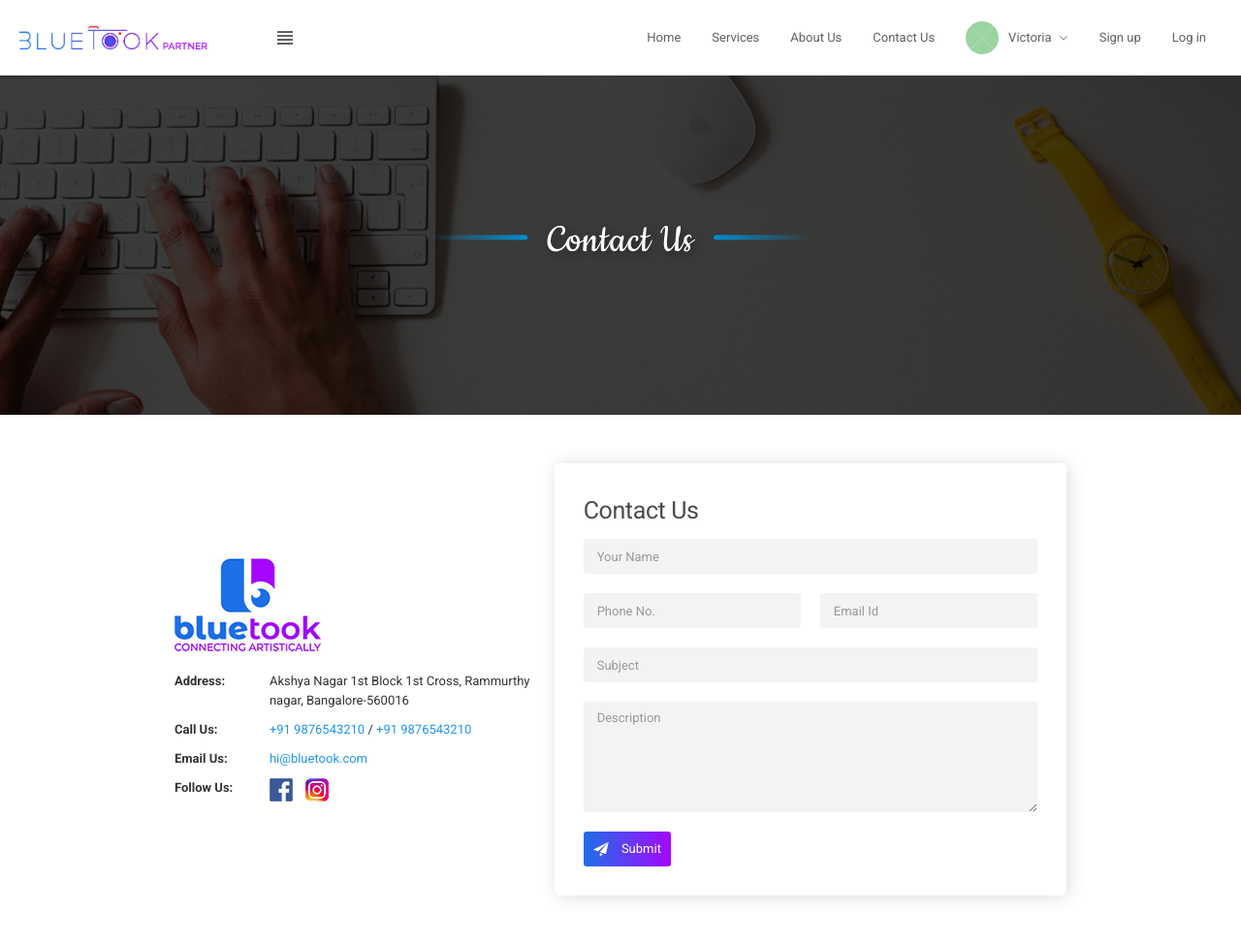
After one commit to idenisysinc/BlueTook, a PHP site: page /contact-us.php in a window 1280 px wide. The commit adds this page. Shown: the top 973 px of the page at 97% size. Run offline with PHP 8.4, Linux system fonts and the light colour scheme; some libraries are stand-ins or nearby versions.

Commit message:
Contact Us and About Bluetook UI

```diff
--- a/assets/css/custom.css
+++ b/assets/css/custom.css
@@ -1179,6 +1179,20 @@
     color: #fff!important;
 }*/
 /*------- /fullcalendar css---------*/
+.contc-details input, .contc-details textarea{
+	background-color: #f3f3f5;
+	color: #4b4b4b;
+	border: 0;
+}
+.map-details{
+	height: 250px;
+}
+.map-details iframe{
+	width: 100%;
+}
+.cust-line-ht{
+	line-height: 1.2em;
+}
 /*------- Media Query --------*/
 @media(min-width: 1025px){
 	.show-desktop{
@@ -1200,12 +1214,18 @@
 	.border-rt1{
 		border-right: 1px solid #777
 	}
+	/*.desk-view{
+		display: block;
+	}*/
+	.mob-view{
+		display: none;
+	}
 }
 @media(max-width: 991px){
 	.left-border{
 	border-left:none;
-}
-.top-border{
+	}
+	.top-border{
 	border-top: 1px solid #ddd;
 	}
 	.border-rt1{
@@ -1213,6 +1233,18 @@
 	}
 	.tab-mt20{
 		margin-top: 20px;
+	}
+	.contc-details{
+		margin-top: 30px;
+	}
+	.sm-view-mt{
+		margin-top: 30px;
+	}
+	.desk-view{
+		display: none;
+	}
+	.mob-view{
+		display: block;
 	}
 }
 @media (min-width: 768px){
--- /dev/null
+++ b/contact-us.php
@@ -0,0 +1,132 @@
+
+	<?php include('header.php') ?>
+	<!-- /main navbar -->
+
+
+	<!-- Page content -->
+	<div class="page-content bg-white">
+
+		<!-- Main content -->
+		<div class="content-wrapper">
+			<div class="cover-bg-div position-relative">
+				<div class="bg-img-overlay"></div>
+				<img src="assets/images/contactus-banner.jpg" alt="BG Image" class="img-fluid bg-image subs-img">
+				<div class="content w-90 m-auto text-center text-ctn">
+					<div class="text-ctn-details">
+						<h1 class="position-relative title title-before title-after">Contact Us</h1>
+					</div>
+				</div>
+			</div>
+
+			<!-- Content area -->
+			<div class="content w-90 w-md-75 m-auto">
+				<div class="row my-4">
+					<div class="col-lg-5 d-flex flex-column justify-content-center">
+						<div class="row mb-3">
+							<div class="col-sm-12">
+								<img src="assets/images/bluetook-logo-new.jpg" class="img-fluid" alt="Logo">
+							</div>
+						</div>
+						<div class="row mb-2">
+							<div class="col-sm-3">
+								<p class="mb-0"><strong>Address:</strong></p>
+							</div>
+							<div class="col-sm-9">
+								<p class="mb-0">Akshya Nagar 1st Block 1st Cross, Rammurthy nagar, Bangalore-560016</p>
+							</div>
+						</div>
+						<div class="row mb-2">
+							<div class="col-sm-3">
+								<p class="mb-0"><strong>Call Us:</strong></p>
+							</div>
+							<div class="col-sm-9">
+								<p class="mb-0"><a href="tel:+919876543210">+91 9876543210</a> / <a href="tel:+919876543210">+91 9876543210</a></p>
+							</div>
+						</div>
+						<div class="row mb-2">
+							<div class="col-sm-3">
+								<p class="mb-0"><strong>Email Us:</strong></p>
+							</div>
+							<div class="col-sm-9">
+								<p class="mb-0"><a href="mailto:hi@bluetook.com">hi@bluetook.com</a></p>
+							</div>
+						</div>
+						<div class="row">
+							<div class="col-sm-3">
+								<p class="mb-0"><strong>Follow Us:</strong></p>
+							</div>
+							<div class="col-sm-9">
+								<a href="#" target="_blank"><img src="assets/images/facebook.jpg" class="img-fluid mr-2" alt="facebook"></a>
+								<a href="#" target="_blank"><img src="assets/images/insta.jpg" class="img-fluid" alt="Insta"></a>
+							</div>
+						</div>
+					</div>
+					<div class="col-lg-7 d-flex flex-column justify-content-center">
+						<form action="">
+							<div class="custom-box-shadow full-radius5 p-2 contc-details">
+								<div class="card-body">
+									<div class="row">
+										<div class="col-sm-12">
+											<h2 class="font-25 blk-lgt-color">Contact Us</h2>
+										</div>
+									</div>
+									<div class="row">
+										<div class="col-sm-12">
+											<div class="form-group">
+												<input type="text" class="form-control" placeholder="Your Name" required="">
+											</div>
+										</div>
+									</div>
+									<div class="row">
+										<div class="col-sm-6">
+											<div class="form-group">
+												<input type="text" class="form-control" placeholder="Phone No." required="">
+											</div>
+										</div>
+										<div class="col-sm-6">
+											<div class="form-group">
+												<input type="email" class="form-control" placeholder="Email Id" required="">
+											</div>
+										</div>
+									</div>
+									<div class="row">
+										<div class="col-sm-12">
+											<div class="form-group">
+												<input type="text" class="form-control" placeholder="Subject" required="">
+											</div>
+										</div>
+									</div>
+									<div class="row">
+										<div class="col-sm-12">
+											<div class="form-group">
+												<textarea cols="30" rows="5" class="form-control" placeholder="Description" required=""></textarea>
+											</div>
+										</div>
+									</div>
+									<button type="submit" class="btn bg-indigo-400 gradi-btn"><i class="icon-paperplane mr-2"></i> Submit</button>
+								</div>
+							</div>
+						</form>
+					</div>
+				</div>
+			</div>
+			<!-- /content area -->
+			<div class="map-details">
+				<iframe src="https://www.google.com/maps/embed?pb=!1m18!1m12!1m3!1d28035.61027590381!2d77.08244814488363!3d28.556208360268933!2m3!1f0!2f0!3f0!3m2!1i1024!2i768!4f13.1!3m3!1m2!1s0x390d1c4005d013a7%3A0x1a9ac813cd3cd60f!2sCentral%20Bank%20of%20India!5e0!3m2!1sen!2sin!4v1577711220210!5m2!1sen!2sin" height="250" frameborder="0" style="border:0;" allowfullscreen=""></iframe>
+			</div>
+
+			<!-- Sub Footer -->
+			<?php include('sub-footer.php') ?>
+			<!-- / Subfooter -->
+			<!-- Footer -->
+			<?php include('footer.php') ?>
+			<!-- /footer -->
+
+		</div>
+		<!-- /main content -->
+
+	</div>
+	<!-- /page content -->
+
+</body>
+</html>
```
Also changed, not shown: about-bluetook.php (added, +79 -0 lines), assets/images/aboutus-banner.jpg (added), assets/images/aboutus-body-01.jpg (added), assets/images/aboutus-body-02.jpg (added), assets/images/bluetook-logo-new.jpg (added), assets/images/contactus-banner.jpg (added), assets/images/facebook.jpg (added), assets/images/insta.jpg (added).
